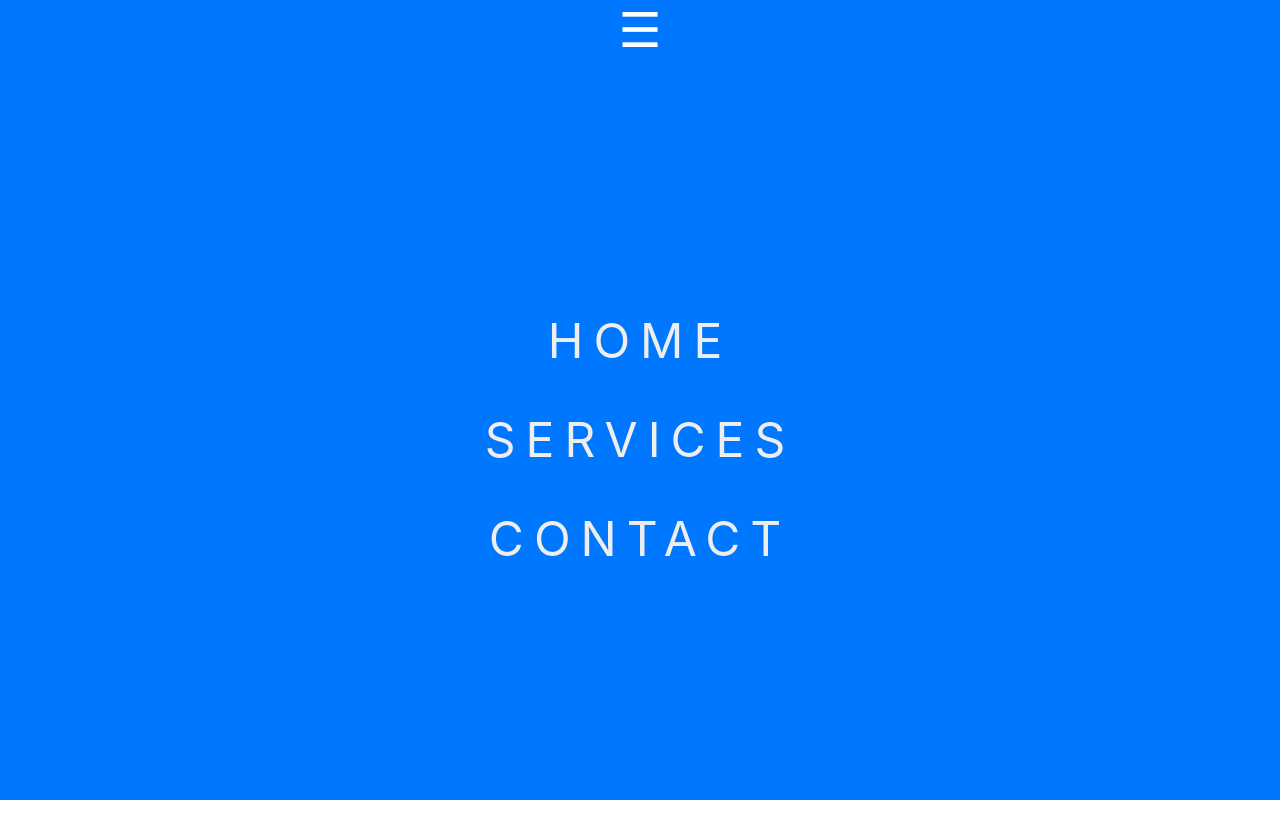
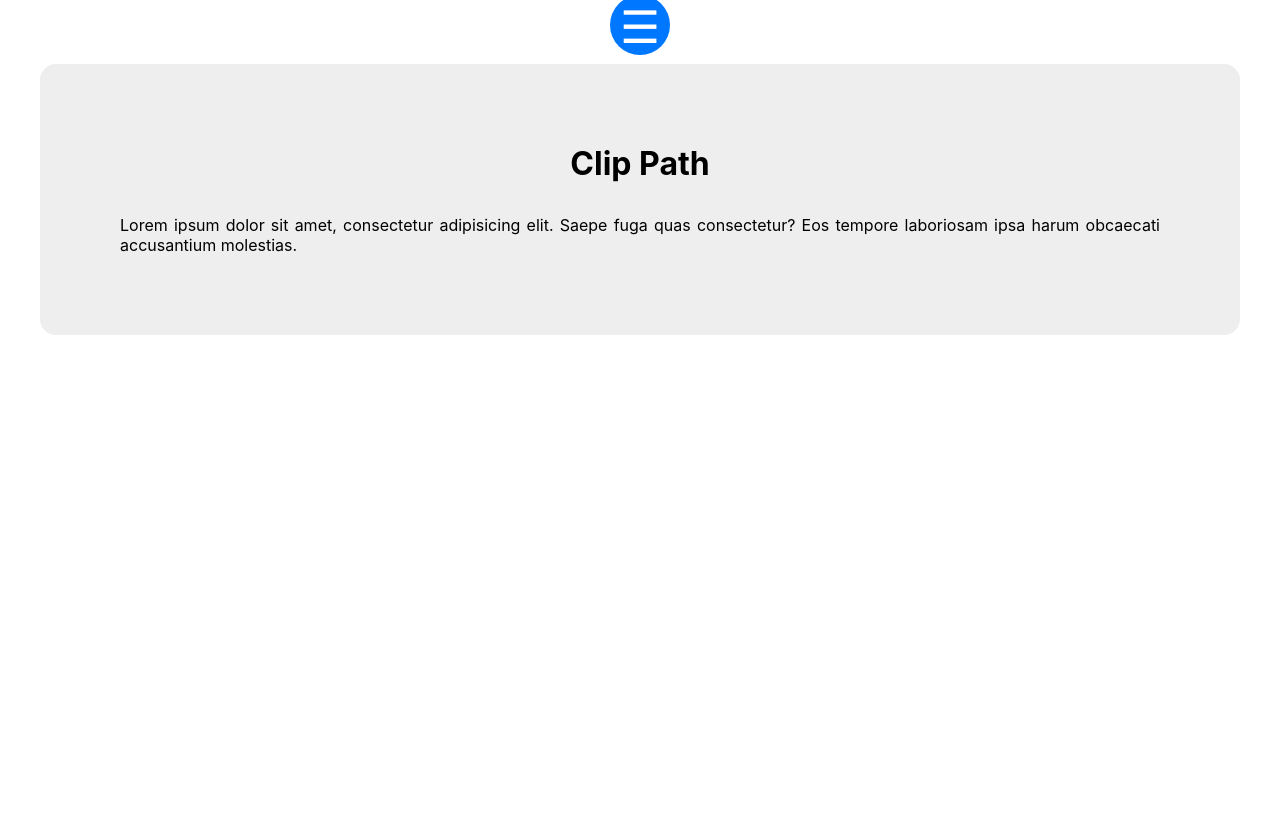
Before and after one commit to Brian-Santeliz/clip-path-nav, a plain HTML site: page index.html in a window 1280 px wide. Drawn offline with Linux system fonts and the light colour scheme.

Commit message:
clip-path property is added

```diff
--- a/index.css
+++ b/index.css
@@ -8,6 +8,7 @@
 body {
   min-height: 100vh;
 }
+
 .container {
   max-width: 1200px;
   margin: 0 auto;
@@ -38,9 +39,14 @@ header {
   width: 100%;
   z-index: 100;
   text-align: center;
+  clip-path:circle(30px at 50% 25px)
+}
+.menu.active{
+  clip-path:circle(100% at 50% 0)
+
 }
 .icon-container {
-  font-size: 3rem;
+  font-size: 2.8rem;
   cursor: pointer;
 }
 .icon-container:hover {
```
Also changed, not shown: index.html (+1 -0 lines).
